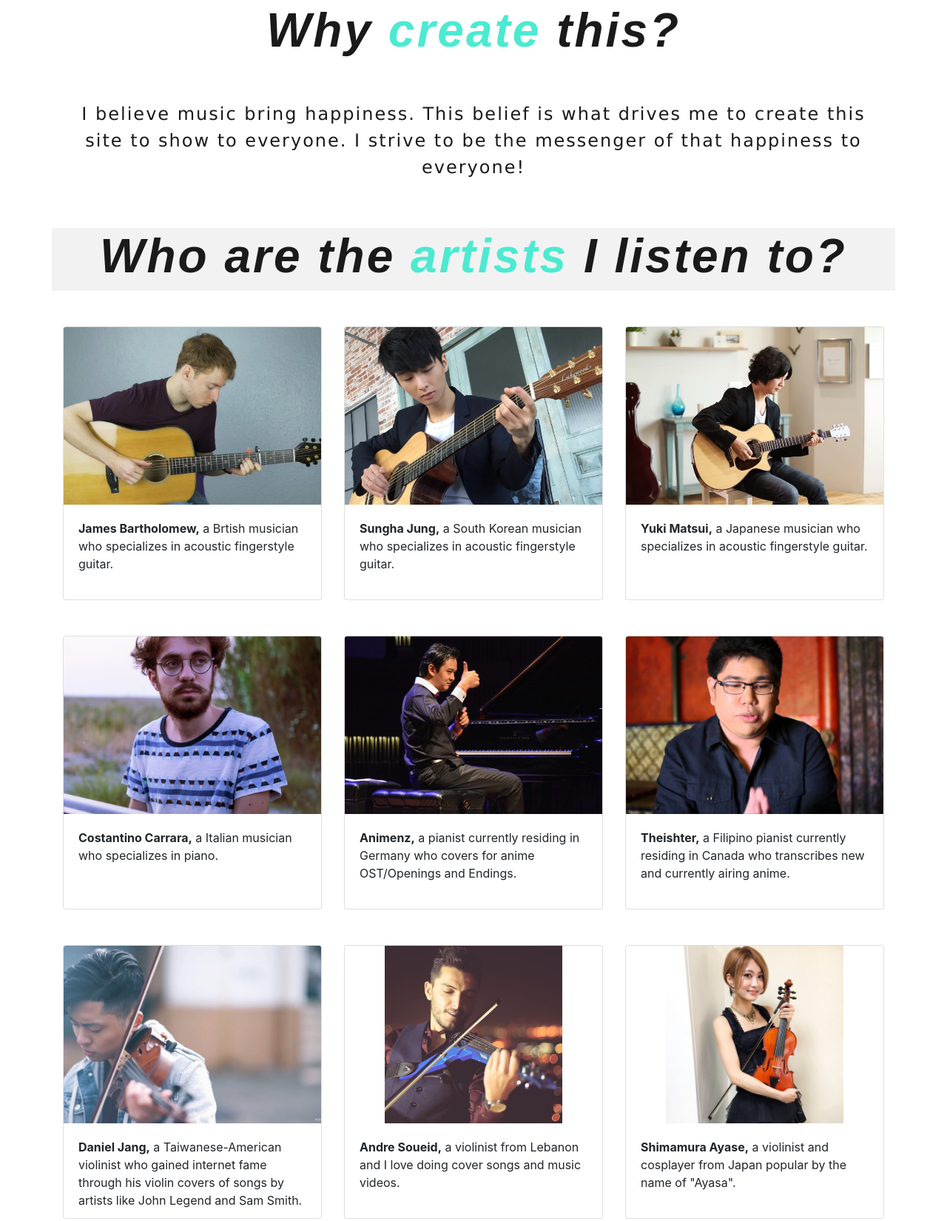
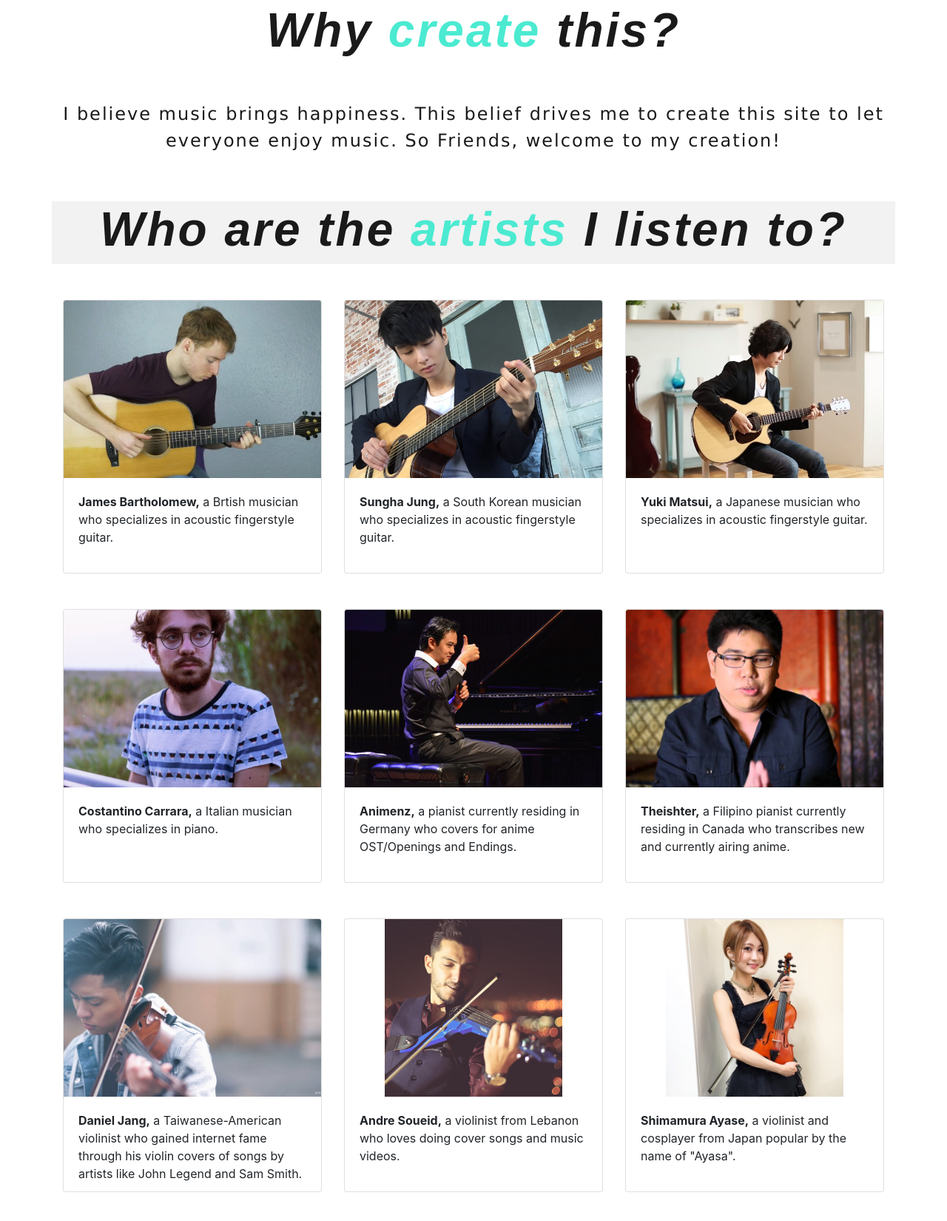
Before and after one commit to kjmnavarro/Capstone1, a plain HTML site: page about.html in a window 1280 px wide. Shown: the part 93-1743 px from the top of the page at 74% size. Drawn offline with nearby package versions, Linux system fonts and the light colour scheme.

Commit message:
includes semi final updates

```diff
--- a/about.html
+++ b/about.html
@@ -71,7 +71,7 @@
 					<h1 class="text-center home-title">Why <span id="str-music">create</span> this?</h1>
 				</div>
 				<div class="col-lg-12">
-					<p class="text-center home-quote2">I believe music bring happiness. This belief is what drives me to create this site to show to everyone. I strive to be the messenger of that happiness to everyone!</p>
+					<p class="text-center home-quote2">I believe music brings happiness. This belief drives me to create this site to let everyone enjoy music. So Friends, welcome to my creation!</p>
 				</div>
 		</div> <!-- end of 1st row title -->
 	</div> <!-- end of container -->
@@ -170,7 +170,7 @@
 						<img class="card-img-top img-contain" src="assets/images/about/andre.jpg" alt="Andre Soueid">
 					</a>
 					<div class="card-body">
-				    <p class="card-text"><span class="artist-name">Andre Soueid,</span> a violinist from Lebanon and I love doing cover songs and music videos.</p>
+				    <p class="card-text"><span class="artist-name">Andre Soueid,</span> a violinist from Lebanon who loves doing cover songs and music videos.</p>
 					</div>
 				</div>
 			</div> <!-- end of 2nd artist col 3rd row  -->
```
Also changed, not shown: contact.html (+1 -0 lines).
